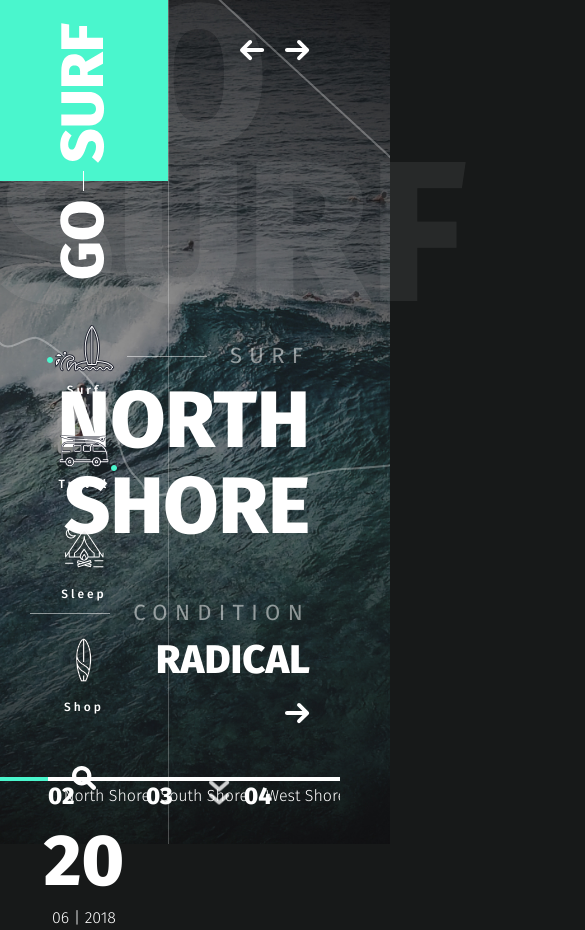
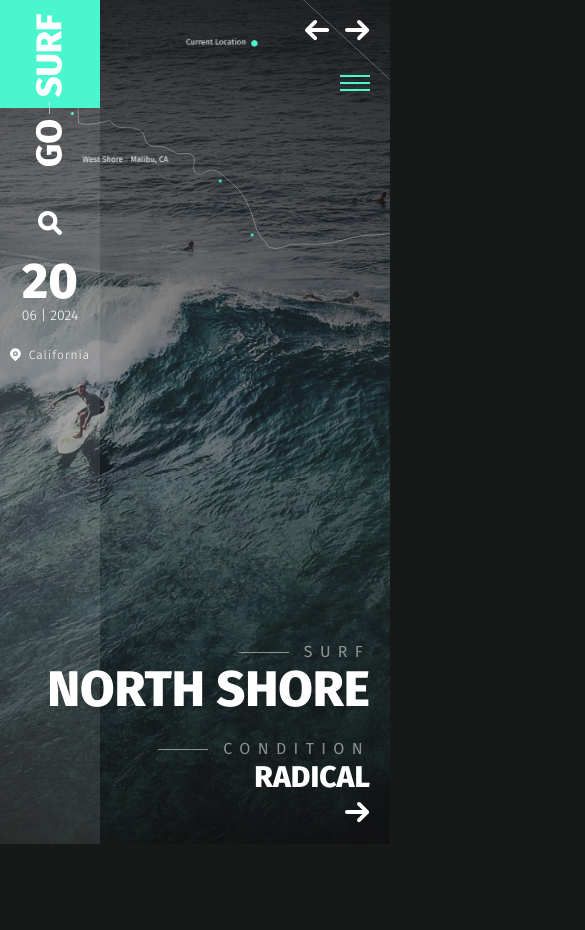
Before and after one commit to Puzynia25/goSurf, a website: page app/index.html in a window 390 px wide. Shown: the top 930 px of the page, 585 px wide, since content can reach past the window. After the commit the page ends 848 px from the top, so only its background shows below. Drawn offline with nearby package versions, Linux system fonts and the light colour scheme.

Commit message:
feat: adaptive design for the first section

```diff
--- a/app/index.html
+++ b/app/index.html
@@ -9,7 +9,9 @@
         <link type="image/x-icon" href="images/nav-ico-4.svg" rel="shortcut icon" />
         <link rel="preconnect" href="https://fonts.googleapis.com" />
         <link rel="preconnect" href="https://fonts.gstatic.com" crossorigin />
-        <link href="https://fonts.googleapis.com/css2?family=Fira+Sans:wght@100;300;400;500;800&display=swap" rel="stylesheet" />
+        <link
+            href="https://fonts.googleapis.com/css2?family=Fira+Sans:wght@100;300;400;500;800&display=swap"
+            rel="stylesheet" />
         <link rel="stylesheet" href="css/style.min.css" />
     </head>
     <body>
@@ -73,12 +75,18 @@
                     <img src="images/arrows-down.svg" alt="" />
                 </a>
             </div>
+            <div class="menu-btn">
+                <div class="menu-btn__line"></div>
+                <div class="menu-btn__line"></div>
+                <div class="menu-btn__line"></div>
+            </div>
             <div class="header__aside">
                 <div class="logo">
                     <a href="#">
                         <img src="images/logo.svg" alt="" />
                     </a>
                 </div>
+
                 <nav class="menu">
                     <ul class="menu__list">
                         <li>
@@ -95,14 +103,16 @@
                         </li>
                     </ul>
                 </nav>
+                <div class="header__features">
                     <div class="header__search">
                         <img src="images/search.svg" alt="" />
                     </div>
                     <div class="header__date">
                         20
-                    <span>06 | 2018</span>
+                        <span>06 | 2024</span>
                     </div>
                     <div class="header__location">California</div>
+                </div>
             </div>
             <div class="header__slider">
                 <div class="header__slider-item slider-item">
@@ -170,7 +180,7 @@
             </div>
         </header>
 
-        <div class="container">
+        <!-- <div class="container">
             <section class="surf">
                 <div class="title">
                     <span
@@ -1615,9 +1625,9 @@
             </section>
             <footer class="footer">
                 <a href="#" class="btn"> go <span>surf</span> </a>
-                <div class="footer__copy">© Go-Surf 2018. All Rights Reserved.</div>
+                <div class="footer__copy">© Go-Surf 2024. All Rights Reserved.</div>
             </footer>
-        </div>
+        </div> -->
 
         <script src="https://ajax.googleapis.com/ajax/libs/jquery/3.4.1/jquery.min.js"></script>
         <script src="js/libs.min.js"></script>
--- a/app/js/main.js
+++ b/app/js/main.js
@@ -71,18 +71,29 @@ $(function () {
 
     $(".quantity-button").on("click", function () {
         var parents = $(this).parents(".holder-slider__info");
-        let sum = $(".sum", parents).data("nights") * $(".nights", parents).val() + $(".sum", parents).data("guests") * ($(".guests", parents).val() - 1) - 1;
+        let sum =
+            $(".sum", parents).data("nights") * $(".nights", parents).val() +
+            $(".sum", parents).data("guests") * ($(".guests", parents).val() - 1) -
+            1;
         $(".sum", parents).html("$" + sum);
     });
 
     //рассчет суммы с исходными значениями
     $(".quantity").each(function () {
         var parents = $(this).parents(".holder-slider__info");
-        let sum = $(".sum", parents).data("nights") * $(".nights", parents).val() + $(".sum", parents).data("guests") * ($(".guests", parents).val() - 1) - 1;
+        let sum =
+            $(".sum", parents).data("nights") * $(".nights", parents).val() +
+            $(".sum", parents).data("guests") * ($(".guests", parents).val() - 1) -
+            1;
         $(".sum", parents).html("$ " + sum);
     });
 
     $(".surfboard-box__circle").on("click", function () {
         $(this).toggleClass("active");
     });
+
+    //меню выезжает при клике на кнопку в моб версии
+    $(".menu-btn").on("click", function () {
+        $(".menu").toggleClass("active");
+    });
 });
--- a/app/scss/_media.scss
+++ b/app/scss/_media.scss
@@ -0,0 +1,195 @@
+@media (max-width: 1440px) {
+    .logo {
+        img {
+            width: 100px;
+        }
+    }
+
+    .header__title {
+        font-size: 130px;
+        line-height: 108px;
+    }
+
+    .header__date {
+        font-size: 52px;
+        line-height: 34px;
+        font-weight: 800;
+        span {
+            margin-bottom: 20px;
+            padding-top: 8px;
+            font-size: 14px;
+        }
+    }
+
+    .header__search {
+        padding-bottom: 25px;
+    }
+
+    .header__arrows {
+        left: 134px;
+    }
+
+    .menu {
+        padding-top: 10px;
+    }
+
+    .menu {
+        a {
+            span {
+                margin-bottom: 20px;
+            }
+        }
+    }
+}
+
+@media (max-width: 1366px) {
+    .header__aside {
+        position: absolute;
+        border-right: none;
+        height: 108px;
+        display: flex;
+        padding-right: 25px;
+        background-color: rgba(#fff, 0.1);
+    }
+
+    .menu {
+        padding-top: 0;
+    }
+    .menu__list {
+        text-align: center;
+        li {
+            display: inline-block;
+        }
+        a {
+            padding: 15px;
+        }
+    }
+    .header__search {
+        padding: 33px 15px 15px;
+    }
+    .header__date {
+        padding: 25px;
+    }
+    .header__location {
+        margin-top: 35px;
+    }
+
+    .slider-item__info-title {
+        font-size: 60px;
+    }
+
+    .header__arrows {
+        left: 25px;
+    }
+}
+
+@media (max-width: 1340px) {
+    .header__map {
+        svg {
+            width: 500px;
+            height: 250px;
+        }
+    }
+    .slider-arrows {
+        top: 20px;
+        right: 20px;
+    }
+    .slider-arrows-left {
+        right: 60px;
+    }
+}
+
+@media (max-width: 1040px) {
+    .header__arrows {
+        display: none;
+    }
+    .menu {
+        background-color: #232323;
+        z-index: 22;
+        position: absolute;
+        top: 0;
+        left: 0;
+        right: 0;
+        bottom: 0;
+        transform: translateX(-100%); //чтобы скрыть меню
+        padding-top: 5px;
+        transition: all 0.5s;
+        &.active {
+            transform: translateX(0);
+        }
+    }
+    .menu-btn {
+        display: block;
+    }
+    .header__search {
+        padding: 40px 15px 15px;
+    }
+    .slider-item__info {
+        right: 20px;
+        bottom: 17px;
+    }
+    .slider-item__info-text {
+        font-size: 30px;
+        line-height: 20px;
+        margin-bottom: 15px;
+    }
+    .headline-left {
+        font-size: 16px;
+        line-height: 20px;
+        padding-left: 65px;
+    }
+    .headline-left::before {
+        width: 50px;
+    }
+    .slider-item__info-title {
+        font-size: 50px;
+        line-height: 44px;
+        margin-bottom: 28px;
+    }
+    .slider-dotshead {
+        margin: 0 auto;
+        left: 10px;
+        bottom: 5px;
+        max-width: 920px;
+        width: 100%;
+    }
+    .dots-box {
+        width: 125px;
+    }
+    .dots-box__number {
+        font-size: 18px;
+    }
+}
+
+@media (max-width: 960px) {
+    .slider-dotshead {
+        display: none;
+    }
+}
+
+@media (max-width: 767px) {
+}
+
+@media (max-width: 460px) {
+    .header__aside {
+        display: block;
+        text-align: center;
+        padding-right: 0;
+        height: 100vh;
+    }
+
+    .header__date {
+        padding: 10px;
+        font-size: 50px;
+        span {
+            margin-bottom: 10px;
+        }
+    }
+
+    .header__location {
+        margin-top: 0;
+    }
+    .header__title {
+        display: none;
+    }
+}
--- a/app/scss/style.scss
+++ b/app/scss/style.scss
@@ -2,7 +2,6 @@
 @import "libs";
 @import "fonts";
 @import "global";
-@import "media";
 
 .header {
     position: relative;
@@ -117,6 +116,19 @@
             margin-bottom: 37px;
             text-transform: capitalize;
         }
+    }
+}
+.menu-btn {
+    display: none;
+    width: 30px;
+    position: absolute;
+    z-index: 20;
+    top: 75px;
+    right: 20px;
+    &__line {
+        height: 2px;
+        margin-bottom: 5px;
+        background-color: $green;
     }
 }
 .header__date {
@@ -741,3 +753,5 @@
     letter-spacing: 1.05px;
     opacity: 0.5;
 }
+
+@import "media";
--- a/package.json
+++ b/package.json
@@ -15,6 +15,7 @@
         "gulp": "^4.0.2",
         "gulp-autoprefixer": "^9.0.0",
         "gulp-concat": "^2.6.1",
+        "gulp-gh-pages": "^0.5.4",
         "gulp-rename": "^2.0.0",
         "gulp-sass": "^5.1.0",
         "gulp-uglify": "^3.0.2",
```
Also changed, not shown: gulpfile.mjs (+22 -10 lines), app/css/style.min.css, 1 other file. Lines whose indentation alone changed are shown as unchanged.
